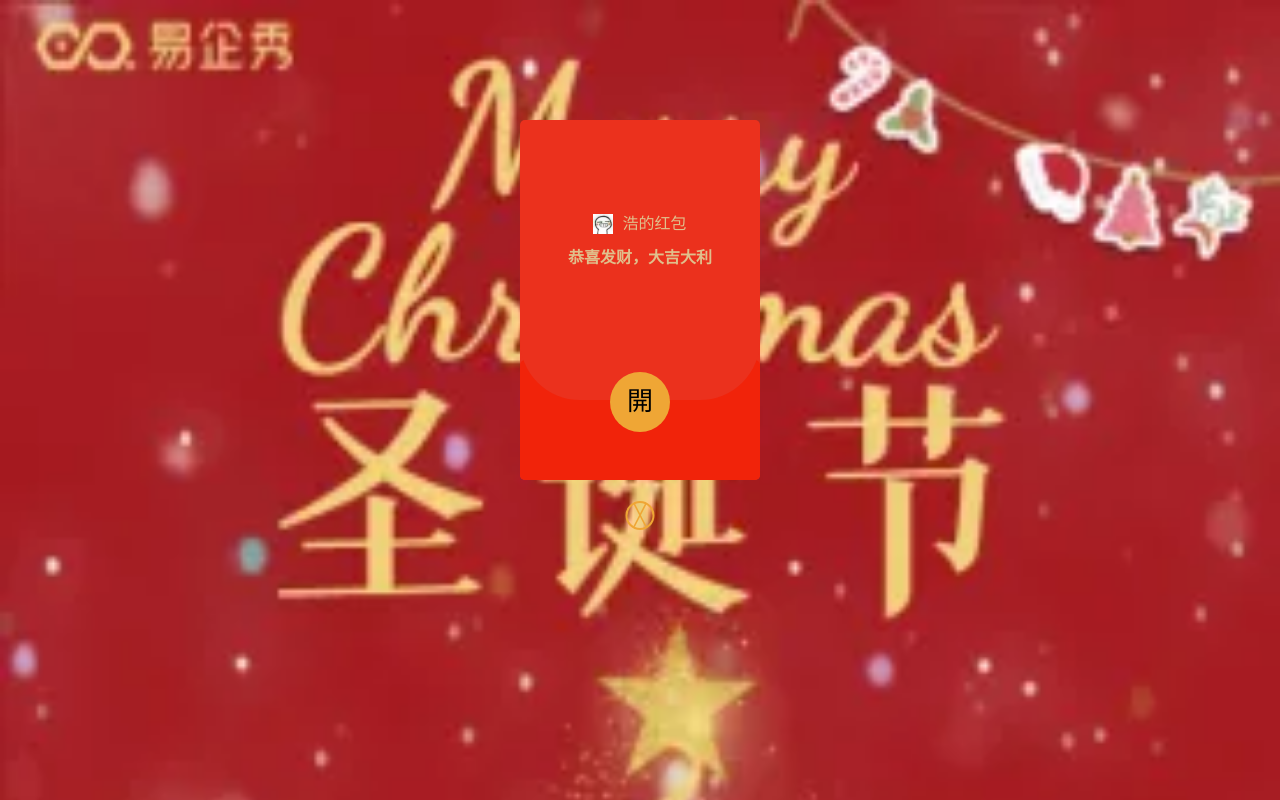
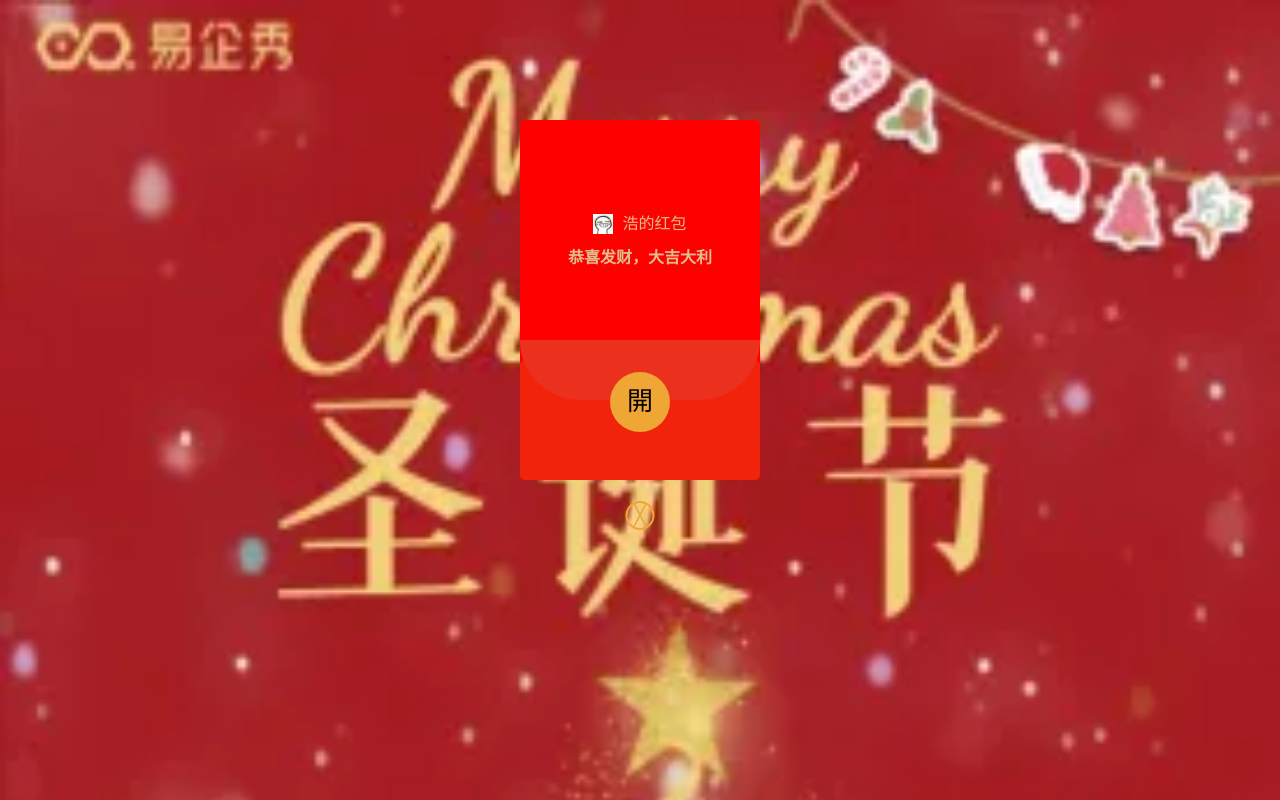
Before and after one commit to HGcracked/HGcracked, a plain HTML site: page index.html in a window 1280 px wide. Drawn offline with Linux system fonts and the light colour scheme.

Commit message:
Update index.css

```diff
--- a/css/index.css
+++ b/css/index.css
@@ -24,7 +24,7 @@ body {
 	margin: 120px auto;
 	width: 240px;
 	height: 360px;
-	background: #eb311d;
+	background: #ff0000;
 	border-radius: 5px;
 }
 .red_packet::before {
```
